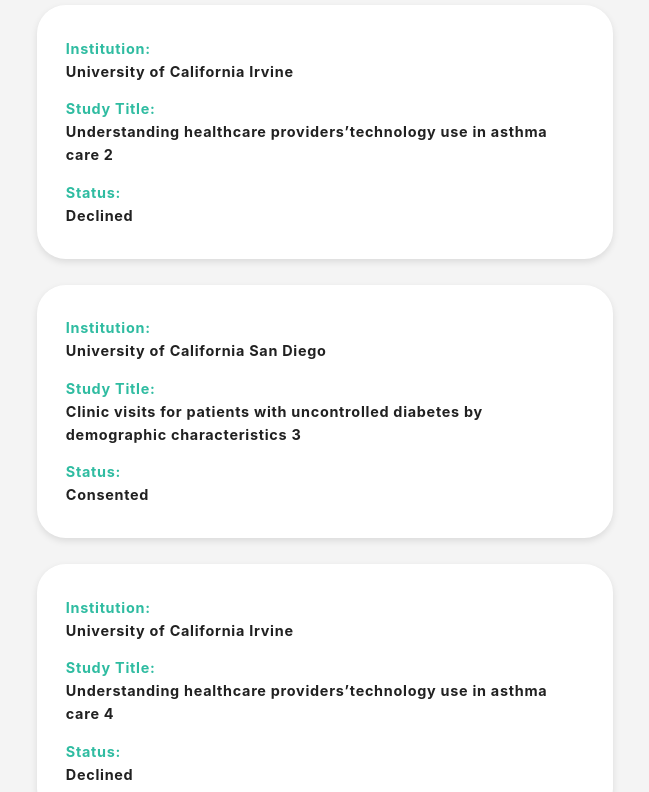
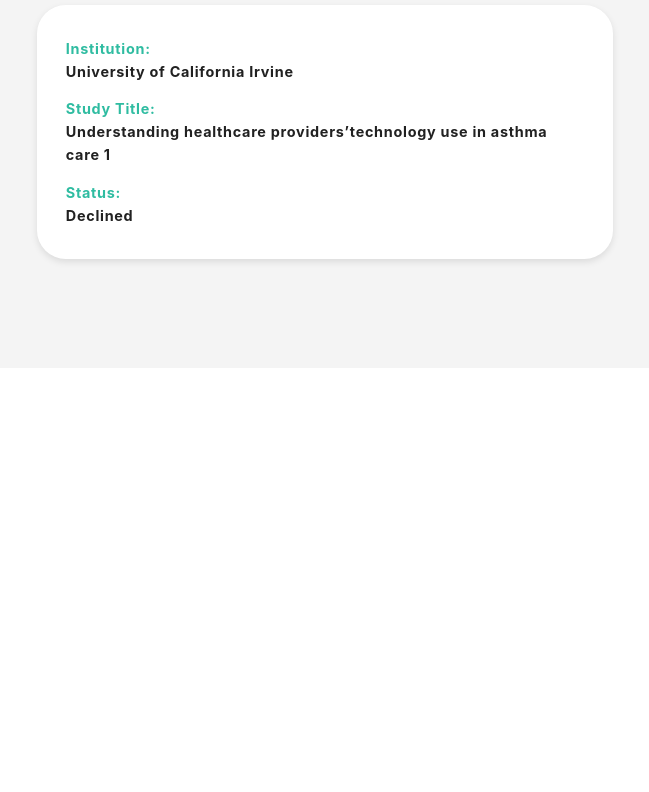
Before and after one commit to huzhx/baseline-preference, a React (Create React App) app: page /consent-history in a window 1280 px wide. Shown: the part 560-1352 px from the top of the page, without its empty margins (315-964 px from the left). After the commit the page ends 928 px from the top, so only its background shows below. Built offline with nearby package versions, Linux system fonts and the light colour scheme.

Commit message:
add the link to the study-info page

```diff
--- a/src/ConsentHistory.js
+++ b/src/ConsentHistory.js
@@ -20,33 +20,15 @@ const ConsentHistory = () => {
 
   const consentHistory = [
     {
+      reqId: '1',
       institution: 'University of California San Diego',
       title: 'Clinic visits for patients with uncontrolled diabetes by demographic characteristics 1',
       status: 'Consented',
     },
     {
+      reqId: '2',
       institution: 'University of California Irvine',
-      title: 'Understanding healthcare providers’technology use in asthma care 2',
-      status: 'Declined',
-    },
-    {
-      institution: 'University of California San Diego',
-      title: 'Clinic visits for patients with uncontrolled diabetes by demographic characteristics 3',
-      status: 'Consented',
-    },
-    {
-      institution: 'University of California Irvine',
-      title: 'Understanding healthcare providers’technology use in asthma care 4',
-      status: 'Declined',
-    },
-    {
-      institution: 'University of California San Diego',
-      title: 'Clinic visits for patients with uncontrolled diabetes by demographic characteristics 5',
-      status: 'Consented',
-    },
-    {
-      institution: 'University of California Irvine',
-      title: 'Understanding healthcare providers’technology use in asthma care 6',
+      title: 'Understanding healthcare providers’technology use in asthma care 1',
       status: 'Declined',
     },
   ];
@@ -58,6 +40,8 @@ const ConsentHistory = () => {
         institution={consentItem.institution}
         title={consentItem.title}
         status={consentItem.status}
+        clickable
+        link={`/study-info/${consentItem.reqId}`}
       />
     );
   }
--- a/src/DataRequests.js
+++ b/src/DataRequests.js
@@ -20,18 +20,26 @@ const DataRequests = () => {
 
   const newRequests = [
     {
+      reqId: '3',
       institution: 'University of California San Diego',
-      title: 'Clinic visits for patients with uncontrolled diabetes by demographic characteristics',
+      title: 'Clinic visits for patients with uncontrolled diabetes by demographic characteristics 2',
     },
     {
+      reqId: '4',
       institution: 'University of California Irvine',
-      title: 'Understanding healthcare providers’technology use in asthma care',
+      title: 'Understanding healthcare providers’technology use in asthma care 2',
     },
   ];
   const requests = [];
   for (let request of newRequests) {
     requests.push(
-      <Study key={request.title} institution={request.institution} title={request.title} clickable link="/study-info" />
+      <Study
+        key={request.title}
+        institution={request.institution}
+        title={request.title}
+        clickable
+        link={`/study-info/${request.reqId}`}
+      />
     );
   }
   return (
```
